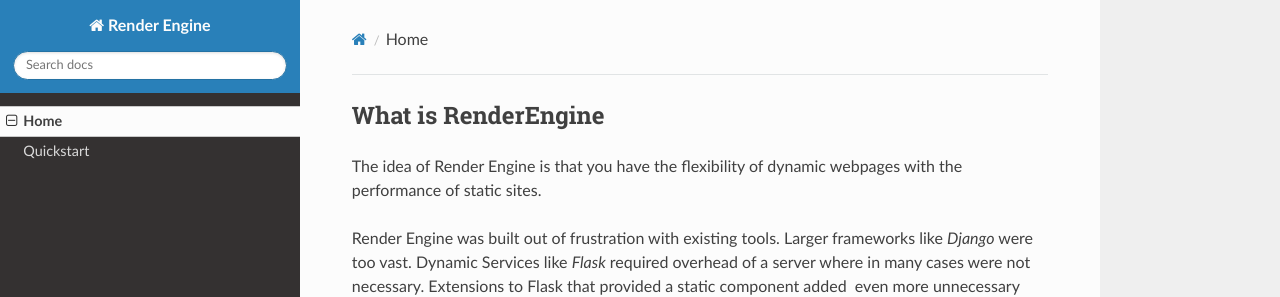
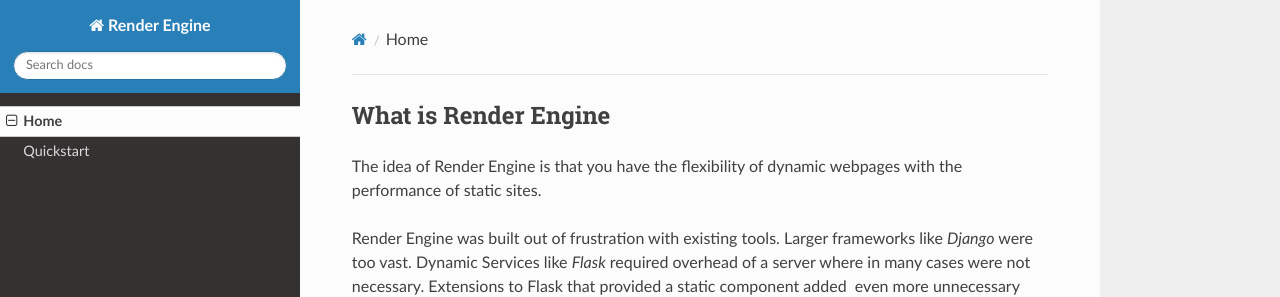
Before and after one commit to render-engine/render-engine, an MkDocs documentation site: the page built from docs/index.md, in a window 1280 px wide and 1116 px high. Shown: the top 297 px of the window. Built offline with MkDocs 1.6.1, drawn with Linux system fonts in a browser that asks for light colours; nearby versions of some CDN libraries.

Commit message:
update docs

```diff
--- a/docs/index.md
+++ b/docs/index.md
@@ -1,4 +1,4 @@
-## What is RenderEngine
+## What is Render Engine
 
 The idea of Render Engine is that you have the flexibility of dynamic webpages with the performance of static sites.
 
```
